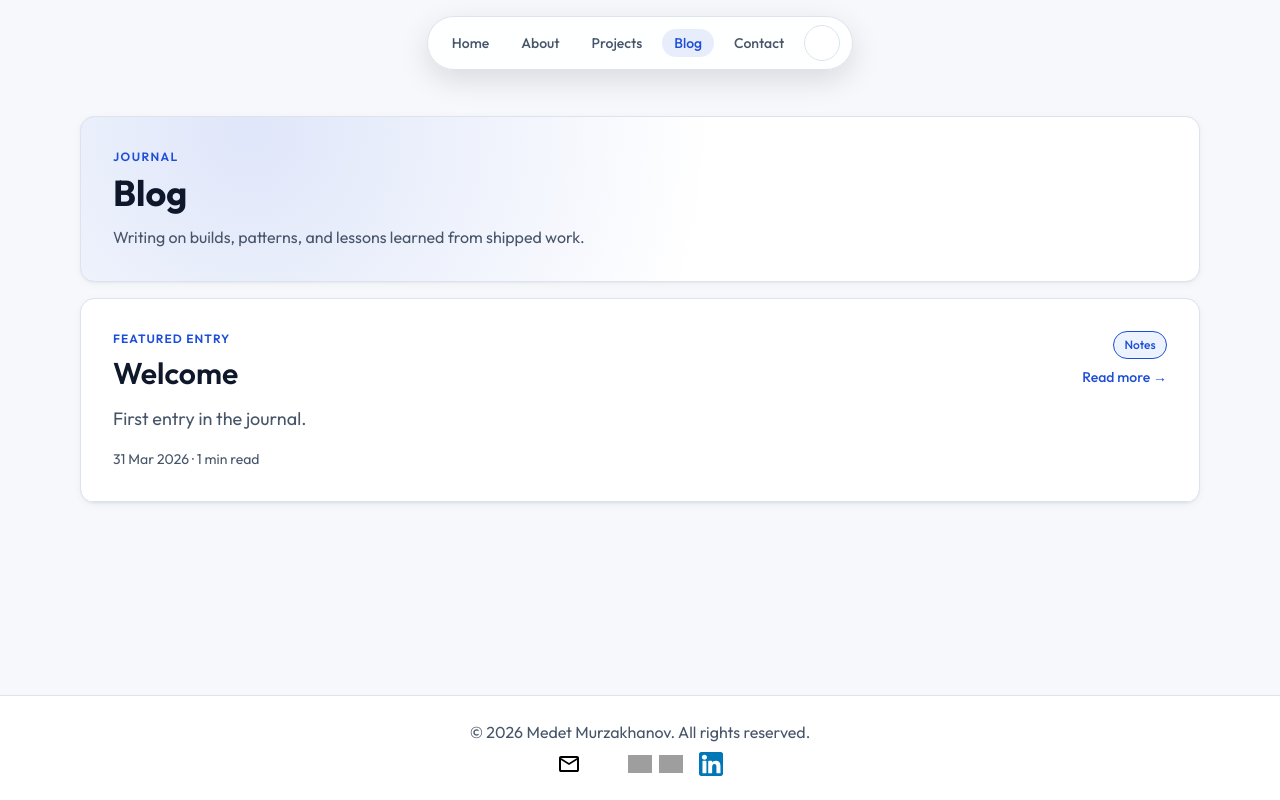
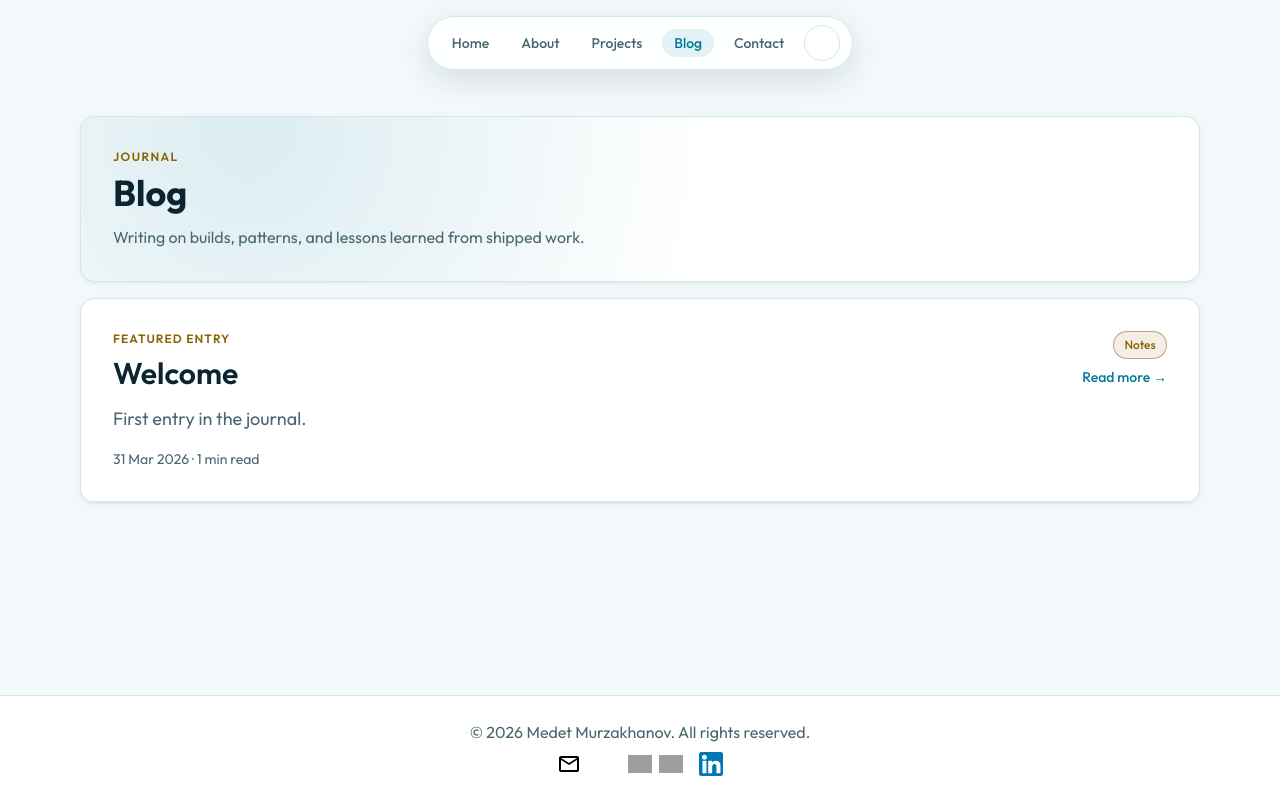
Before and after one commit to mmedved6-kz/PortfolioMM, a Next.js app: page /blog in a window 1280 px wide. Built offline with nearby package versions, Linux system fonts and the light colour scheme; grey boxes are pictures that could not be loaded.

Commit message:
Change of colour palettes

```diff
--- a/app/blog/[slug]/page.tsx
+++ b/app/blog/[slug]/page.tsx
@@ -22,7 +22,7 @@ export default async function BlogPostPage({ params }: BlogPostPageProps) {
     <article className="surface p-6 md:p-10">
       <Link href="/blog" className="link-theme text-sm font-medium">&larr; All posts</Link>
       <header className="mt-4 border-b border-border pb-6">
-        <p className="text-xs font-semibold uppercase tracking-[0.12em] text-accent">{metadata.tag}</p>
+        <p className="text-xs font-semibold uppercase tracking-[0.12em] text-gold">{metadata.tag}</p>
         <h1 className="mt-2 text-3xl font-bold md:text-4xl">{metadata.title}</h1>
         <p className="text-muted mt-3 text-sm">{formatDate(metadata.date)}</p>
       </header>
--- a/app/blog/page.tsx
+++ b/app/blog/page.tsx
@@ -10,7 +10,7 @@ export default async function BlogPage() {
       <section className="surface relative overflow-hidden p-6 md:p-8">
         <div className="pointer-events-none absolute inset-0 bg-[radial-gradient(circle_at_15%_10%,color-mix(in_oklab,var(--accent),transparent_86%),transparent_48%)]" />
         <div className="relative">
-          <p className="text-xs font-semibold uppercase tracking-[0.12em] text-accent">
+          <p className="text-xs font-semibold uppercase tracking-[0.12em] text-gold">
             Journal
           </p>
           <h1 className="mt-2 text-3xl font-bold md:text-4xl">Blog</h1>
@@ -29,7 +29,7 @@ export default async function BlogPage() {
                   className="group grid gap-4 md:grid-cols-[1fr_auto] md:items-start"
                 >
                   <div>
-                    <p className="text-xs font-semibold uppercase tracking-[0.09em] text-accent">
+                    <p className="text-xs font-semibold uppercase tracking-[0.09em] text-gold">
                       Featured Entry
                     </p>
                     <h2 className="mt-2 text-2xl font-semibold leading-tight transition-colors group-hover:text-accent md:text-3xl">
--- a/app/globals.css
+++ b/app/globals.css
@@ -10,19 +10,22 @@
   --color-border: var(--border);
   --color-accent: var(--accent);
   --color-accent-hover: var(--accent-hover);
+  --color-gold: var(--gold);
 }
 
 :root {
-  --bg: #F6F8FB;
+  --bg: #F3F9FA;
   --surface: #FFFFFF;
-  --text: #0F172A;
-  --muted: #475569;
-  --border: #DCE3EC;
-  --accent: #1D4ED8;
-  --accent-hover: #1E40AF;
+  --text: #0B2530;
+  --muted: #4A6670;
+  --border: #D3E7EC;
+  --accent: #00799A;
+  --accent-hover: #005F79;
+  --on-accent: #FFFFFF;
+  --gold: #8A6400;
   --radius: 0.9rem;
-  --shadow-sm: 0 1px 2px rgba(15, 23, 42, 0.04), 0 2px 8px rgba(15, 23, 42, 0.04);
-  --shadow-md: 0 4px 12px rgba(15, 23, 42, 0.06), 0 12px 32px rgba(15, 23, 42, 0.08);
+  --shadow-sm: 0 1px 2px rgba(11, 37, 48, 0.05), 0 2px 8px rgba(11, 37, 48, 0.04);
+  --shadow-md: 0 4px 12px rgba(11, 37, 48, 0.07), 0 12px 32px rgba(11, 37, 48, 0.09);
   --floating-nav-offset: 1rem;
   --floating-nav-height: 3.25rem;
 }
@@ -37,13 +40,15 @@ html {
 }
 
 [data-theme="dark"] {
-  --bg: #0B1220;
-  --surface: #111827;
-  --text: #E5E7EB;
-  --muted: #94A3B8;
-  --border: #1F2A3C;
-  --accent: #60A5FA;
-  --accent-hover: #93C5FD;
+  --bg: #06171D;
+  --surface: #0C232C;
+  --text: #E3F2F5;
+  --muted: #8FB0BA;
+  --border: #173A46;
+  --accent: #00AFCA;
+  --accent-hover: #4DD4E8;
+  --on-accent: #06171D;
+  --gold: #FEC50C;
   --shadow-sm: 0 1px 2px rgba(0, 0, 0, 0.3);
   --shadow-md: 0 8px 24px rgba(0, 0, 0, 0.4);
   color-scheme: dark;
@@ -125,7 +130,7 @@ body {
     background: color-mix(in oklab, var(--surface), transparent 12%);
     border: 1px solid var(--border);
     border-radius: 999px;
-    box-shadow: 0 10px 30px rgba(2, 6, 23, 0.12);
+    box-shadow: 0 10px 30px rgba(11, 37, 48, 0.12);
     backdrop-filter: blur(10px);
     scrollbar-width: none;
   }
@@ -151,7 +156,7 @@ body {
 
   .button-primary {
     background-color: var(--accent);
-    color: #F8FAFC;
+    color: var(--on-accent);
     border-radius: 0.6rem;
     padding: 0.7rem 1rem;
     font-weight: 600;
@@ -190,9 +195,9 @@ body {
   }
 
   .chip-accent {
-    border-color: var(--accent);
-    background: color-mix(in oklab, var(--surface), var(--accent) 8%);
-    color: var(--accent);
+    border-color: color-mix(in oklab, var(--gold), transparent 50%);
+    background: color-mix(in oklab, var(--surface), var(--gold) 10%);
+    color: var(--gold);
     font-weight: 500;
   }
 
--- a/app/page.tsx
+++ b/app/page.tsx
@@ -20,7 +20,7 @@ export default async function Page() {
       <section className="surface p-6 md:p-10 relative overflow-hidden bg-gradient-to-br from-surface to-accent/8">
         <div className="absolute -top-40 -right-40 w-80 h-80 rounded-full bg-accent opacity-5 blur-3xl" />
         <div className="relative z-10">
-          <p className="text-xs md:text-sm uppercase tracking-[0.18em] text-muted">
+          <p className="text-xs md:text-sm uppercase tracking-[0.18em] text-gold">
             Medet Murzakhanov - Software Engineer
           </p>
 
@@ -56,7 +56,7 @@ export default async function Page() {
       </section>
 
       <section className="grid grid-cols-1 md:grid-cols-3 gap-4 items-stretch">
-        <article className="surface card-hover p-5 md:p-6 md:-translate-y-1 border-2 border-accent shadow-[0_10px_30px_rgba(29,78,216,0.18)]">
+        <article className="surface card-hover p-5 md:p-6 md:-translate-y-1 border-2 border-accent shadow-[0_10px_30px_color-mix(in_oklab,var(--accent),transparent_82%)]">
           <p className="text-sm uppercase tracking-[0.08em] text-muted">Latest commit</p>
           {commit ? (
             <a href={commit.url} target="_blank" rel="noreferrer" className="group mt-2 block">
--- a/app/projects/[slug]/page.tsx
+++ b/app/projects/[slug]/page.tsx
@@ -26,7 +26,7 @@ export default async function CaseStudyPage({ params }: CaseStudyPageProps) {
     <article className="surface p-6 md:p-10">
       <Link href="/projects" className="link-theme text-sm font-medium">&larr; All projects</Link>
       <header className="mt-4 border-b border-border pb-6">
-        <p className="text-xs font-semibold uppercase tracking-[0.12em] text-accent">Case study</p>
+        <p className="text-xs font-semibold uppercase tracking-[0.12em] text-gold">Case study</p>
         <h1 className="mt-2 text-3xl font-bold md:text-4xl">{project.title}</h1>
         <p className="text-muted mt-3 max-w-2xl">{project.summary}</p>
         <div className="mt-4 flex flex-wrap items-center gap-2">
--- a/lib/og.tsx
+++ b/lib/og.tsx
@@ -5,7 +5,7 @@ import { join } from "node:path";
 export const ogSize = { width: 1200, height: 630 };
 
 // Satori (next/og) has no access to CSS variables, so the dark theme palette is repeated here.
-const C = { bg: "#0B1220", surface: "#111827", text: "#E5E7EB", muted: "#94A3B8", border: "#1F2A3C", accent: "#60A5FA" };
+const C = { bg: "#06171D", text: "#E3F2F5", muted: "#8FB0BA", border: "#173A46", gold: "#FEC50C" };
 
 // Static TTFs (Satori can't read the woff2 that next/font serves). Read once per server instance.
 const fonts = Promise.all(
@@ -28,13 +28,13 @@ export async function renderOg({ eyebrow, title, subtitle }: { eyebrow: string;
           flexDirection: "column",
           justifyContent: "space-between",
           padding: 72,
-          background: `radial-gradient(circle at 85% 0%, rgba(96,165,250,0.18), transparent 55%), ${C.bg}`,
+          background: `radial-gradient(circle at 85% 0%, rgba(0,175,202,0.2), transparent 55%), ${C.bg}`,
           color: C.text,
           fontFamily: "Outfit",
         }}
       >
         <div style={{ display: "flex", flexDirection: "column" }}>
-          <div style={{ fontSize: 28, letterSpacing: 4, textTransform: "uppercase", color: C.accent }}>{eyebrow}</div>
+          <div style={{ fontSize: 28, letterSpacing: 4, textTransform: "uppercase", color: C.gold }}>{eyebrow}</div>
           <div style={{ marginTop: 24, fontSize: title.length > 40 ? 64 : 80, fontWeight: 700, lineHeight: 1.1 }}>{title}</div>
           {subtitle ? <div style={{ marginTop: 28, fontSize: 32, color: C.muted, lineHeight: 1.4 }}>{subtitle}</div> : null}
         </div>
```
